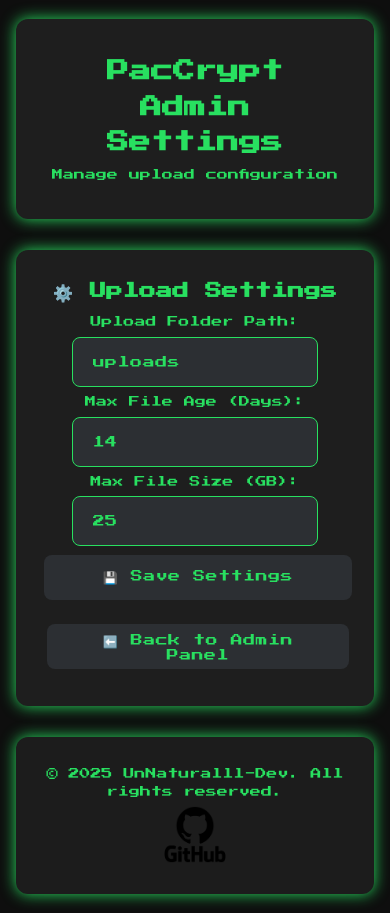
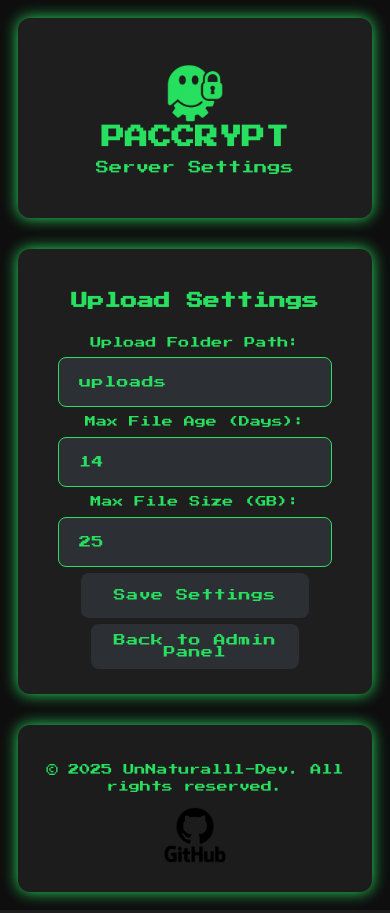
Before and after one commit to TySP-Dev/PacCrypt-Webapp, a Flask app: page /admin-settings in a window 390 px wide. Run offline with Flask 3, Linux system fonts and the light colour scheme; the visitor is signed in with stand-in values (Sample User, id 1).

Commit message:
Better UI for both Desktop and Mobile

```diff
--- a/app.py
+++ b/app.py
@@ -6,11 +6,11 @@ import html
 import base64
 import hashlib
 import secrets
-import datetime
 import subprocess
 import platform
-from datetime import UTC
+from datetime import datetime, timedelta
 import sys
+import psutil
 
 # ===== Third-Party Imports =====
 from flask import (
@@ -138,7 +138,7 @@ def log_admin_event(message: str):
     try:
         key = load_admin_key()
         cipher = Fernet(key)
-        timestamp = datetime.datetime.now(UTC).strftime("%Y-%m-%d %H:%M:%S")
+        timestamp = datetime.now().strftime("%Y-%m-%d %H:%M:%S")
         encrypted = cipher.encrypt(f"[{timestamp}] {message}".encode())
         with open(ADMIN_LOG_FILE, 'ab') as f:
             f.write(encrypted + b"\n")
@@ -149,12 +149,12 @@ def log_admin_event(message: str):
 def cleanup_expired_files():
     """Remove files older than MAX_FILE_AGE_DAYS."""
     try:
-        now = datetime.datetime.now(UTC)
+        now = datetime.now()
         for fname in os.listdir(UPLOAD_FOLDER):
             if fname.endswith(".enc") or fname.endswith(".json"):
                 path = os.path.join(UPLOAD_FOLDER, fname)
                 try:
-                    file_time = datetime.datetime.fromtimestamp(os.path.getmtime(path), UTC)
+                    file_time = datetime.datetime.fromtimestamp(os.path.getmtime(path), )
                     age = (now - file_time).days
                     if age > MAX_FILE_AGE_DAYS:
                         os.remove(path)
@@ -208,7 +208,7 @@ def handle_file_upload(request):
     meta = {
         'pickup_password': base64.urlsafe_b64encode(hashlib.sha256(pickup_password.encode()).digest()).decode(),
         'original_name': filename,
-        'timestamp': datetime.datetime.now(UTC).isoformat()
+        'timestamp': datetime.datetime.now().isoformat()
     }
     with open(os.path.join(UPLOAD_FOLDER, f"{random_id}.json"), 'w') as f:
         json.dump(meta, f)
@@ -408,47 +408,29 @@ def admin_page():
     cleanup_expired_files()
     routes = [rule.rule for rule in app.url_map.iter_rules() if rule.endpoint != 'static']
 
-    # Get uptime based on OS
-    if platform.system() == "Windows":
-        try:
-            # Windows uptime using PowerShell
-            ps_command = "(Get-CimInstance -ClassName Win32_OperatingSystem).LastBootUpTime"
-            uptime_output = subprocess.check_output(["powershell", "-Command", ps_command], shell=True).decode()
-            # Convert the PowerShell DateTime to Python datetime
-            boot_time = datetime.datetime.strptime(uptime_output.strip(), "%A, %B %d, %Y %I:%M:%S %p")
-            # Make boot_time timezone-aware (assuming local time)
-            boot_time = boot_time.replace(tzinfo=datetime.timezone.utc)
-            current_time = datetime.datetime.now(UTC)
-            uptime = current_time - boot_time
-            uptime_str = f"{uptime.days} days, {uptime.seconds // 3600} hours, {(uptime.seconds % 3600) // 60} minutes"
-        except Exception as e:
-            print(f"[ERROR] Failed to get Windows uptime: {str(e)}")
-            uptime_str = "Unavailable"
-    else:
-        try:
-            # Try reading from /proc/uptime first
-            with open('/proc/uptime', 'r') as f:
-                uptime_seconds = float(f.readline().split()[0])
-                days = int(uptime_seconds // 86400)
-                hours = int((uptime_seconds % 86400) // 3600)
-                minutes = int((uptime_seconds % 3600) // 60)
-                uptime_str = f"{days} days, {hours} hours, {minutes} minutes"
-        except Exception:
-            try:
-                # Fallback to uptime command if /proc/uptime fails
-                uptime_str = subprocess.check_output("uptime -p", shell=True).decode().strip()
-            except Exception as e:
-                print(f"[ERROR] Failed to get Linux uptime: {str(e)}")
-                uptime_str = "Unavailable"
+    now = datetime.now()
+    try:
+        boot_time = datetime.fromtimestamp(psutil.boot_time())
+
+        uptime = now - boot_time
+        days = uptime.days
+        hours, remainder = divmod(uptime.seconds, 3600)
+        minutes = remainder // 60
+        uptime_str = f"{days} days, {hours} hours, {minutes} minutes"
+    except Exception as e:
+        print(f"[ERROR] Uptime calculation failed: {e}")
+        uptime_str = "Unavailable"
 
     server_info = {
         "uptime": uptime_str,
-        "time": datetime.datetime.now(UTC).strftime("%Y-%m-%d %H:%M:%S"),
-        "python": platform.python_version(),
-        "debug": app.debug
+        "server_time": now.strftime("%Y-%m-%d %H:%M:%S"),
+        "python_version": platform.python_version(),
+        "debug_mode": app.debug
     }
 
     return render_template("admin.html", routes=routes, server_info=server_info)
+
+
 
 @app.route("/restart-server", methods=["POST"])
 def restart_server():
@@ -458,9 +440,7 @@ def restart_server():
 
     try:
         if platform.system() == "Windows":
-            # Get the current process ID
             current_pid = os.getpid()
-            # Create a batch file to restart the server
             restart_script = f"""
             @echo off
             timeout /t 2 /nobreak
@@ -470,33 +450,30 @@ def restart_server():
             """
             with open("restart.bat", "w") as f:
                 f.write(restart_script)
-
-            # Start the restart script and exit
             subprocess.Popen(["restart.bat"], shell=True)
             return jsonify({"message": "Server restart initiated"}), 200
         else:
-            # For Linux/Unix systems, use a Python-based restart
-            # Get the current Python interpreter and script path
+            current_pid = os.getpid()
             python_path = sys.executable
             script_path = os.path.abspath(__file__)
-            current_pid = os.getpid()
 
-            # Create a shell script to restart the server
-            restart_script = f"""#!/bin/bash
-            sleep 2
-            kill -9 {current_pid}
-            export PRODUCTION=true
-            {python_path} {script_path}
-            """
+            # Create a safer and cleaner restart script
+            restart_script = """#!/bin/bash
+sleep 2
+PID=$1
+kill "$PID"
+while kill -0 "$PID" 2>/dev/null; do sleep 0.5; done
+export PRODUCTION=true
+exec "$2" "$3"
+"""
 
-            # Write and make the script executable
             with open("restart.sh", "w") as f:
                 f.write(restart_script)
             os.chmod("restart.sh", 0o755)
 
-            # Start the restart script and exit
-            subprocess.Popen(["./restart.sh"], shell=True)
+            subprocess.Popen(["./restart.sh", str(current_pid), python_path, script_path])
             return jsonify({"message": "Server restart initiated"}), 200
+
     except Exception as e:
         print(f"[ERROR] Failed to restart server: {str(e)}")
         return jsonify({"error": f"Failed to restart server: {str(e)}"}), 500
--- a/requirements.txt
+++ b/requirements.txt
@@ -4,6 +4,7 @@ flask==3.0.3
 cryptography==42.0.5
 waitress==2.1.2
 werkzeug==3.0.1
+psutil>=5.9.0,<6.0.0
 
 # nginx - Only needed for Nginx integration, not installed via pip
 # Run pip install -r requirements.txt
--- a/static/css/styles.css
+++ b/static/css/styles.css
@@ -1,7 +1,7 @@
 /* ===== Global Reset ===== */
 * {
     box-sizing: border-box;
-    margin: 3px;
+    gap: 6px !important;
     padding: 0;
 }
 
@@ -21,21 +21,42 @@ body {
 }
 
 @media (max-width: 600px) {
+    #sitemap-section,
+    #password-change-section,
+    #server-update-section,
+    #server-status-section,
+    #server-logs-section,
+    #system-settings-section {
+        padding: 20px;
+        margin-bottom: 20px;
+    }
+
+    #sitemap-section li,
+    #server-status-section li {
+        font-size: 0.9em;
+        padding: 6px;
+    }
+
+    #logContainer {
+        font-size: 0.9em;
+        padding: 10px;
+    }
+
     body {
         font-size: 11px;
         padding: 10px;
     }
 
-    .button-group {
+    .button-group,
+    .admin-button-grid {
       flex-direction: column;
-      gap: 12px;
-      align-items: stretch;
+      align-items: center;
     }
 
-    .button-group button {
-      width: 100%;
-      min-width: unset;
-      max-width: 100%;
+    .button-group button,
+    .admin-button-grid button {
+      min-width: 75%;
+      max-width: 75%;
     }
 
     header {
@@ -48,7 +69,6 @@ body {
     .logo-container {
       flex-direction: column;
       align-items: center;
-      gap: 12px;
     }
 
     .logo-container img {
@@ -99,7 +126,6 @@ header {
 .logo-container {
     display: flex;
     align-items: center;
-    gap: 10px; /* optional: controls spacing between logo and text */
 }
 
 .logo-container img {
@@ -135,7 +161,6 @@ main {
     width: 100%;
     max-width: 800px;
     padding: 0;
-    gap: 0;
 }
 
 /* ===== Card Styling ===== */
@@ -153,12 +178,22 @@ main {
     display: flex !important;
     flex-direction: column;
     align-items: center;
-    gap: 0px;
     max-width: 725px;
     width: 100%;
 }
 
+.status-list {
+    width: 100%;
+    max-width: 400px;
+    padding-left: 0;
+    list-style: none;
+    word-wrap: break-word;
+    overflow-wrap: break-word;
+}
+
+
 /* ===== Inputs, Textareas, Selects ===== */
+
 button,
 select,
 input,
@@ -247,7 +279,6 @@ select:focus {
     display: flex;
     flex-wrap: nowrap;
     justify-content: center;
-    gap: 15px;
     width: 100%;
 }
 
@@ -524,8 +552,8 @@ footer {
     select,
     #input-text,
     #output-text {
-        width: 100%;
-        max-width: 90%;
+        width: 100% !important;
+        max-width: 90% !important;
     }
 }
 
@@ -590,12 +617,6 @@ form {
     align-items: center;
 }
 
-form input {
-    min-height: 50px;
-    width: 80%;
-    max-width: 500px;
-    text-align: left;
-}
 
 /* ===== Section Card Styling ===== */
 section.card {
--- a/templates/404.html
+++ b/templates/404.html
@@ -32,14 +32,14 @@
     <main>
         <section class="card form-group" style="padding: 50px 30px;">
             <h2 style="color: #ff0066; font-size: 2.5em;">404 - Not Found</h2>
-            <p class="mt-4" style="font-size: 1.2em; color: #cccccc;">
+            <p style="font-size: 1.2em; color: #cccccc;">
                 Whoops! That page doesn't seem to exist. Maybe it got encrypted?
             </p>
 
             <!-- Navigation -->
-            <div class="button-group mt-4">
+            <div class="button-group">
                 <a href="{{ url_for('index') }}">
-                    <button type="button">⬅️ Return Home</button>
+                    <button type="button">Return Home</button>
                 </a>
             </div>
         </section>
--- a/templates/500.html
+++ b/templates/500.html
@@ -31,16 +31,16 @@
     <!-- Main Content -->
     <main>
         <section class="card form-group" style="padding: 50px 30px;">
-            <h2 style="color: #ff3300; font-size: 2.5em;">💥 500 - Server Error</h2>
+            <h2 style="color: #ff3300; font-size: 2.5em;">500 - Server Error</h2>
             <p class="mt-4" style="font-size: 1.2em; color: #cccccc;">
-                Uh oh! The ghosts chomped the server wires. 🧟‍♂️👾
+                Uh oh! The ghosts chomped the server wires.
                 We're working on patching it up.
             </p>
 
             <!-- Navigation -->
             <div class="button-group mt-4">
                 <a href="{{ url_for('index') }}">
-                    <button type="button">⬅️ Return Home</button>
+                    <button type="button">Return Home</button>
                 </a>
             </div>
         </section>
--- a/templates/admin_settings.html
+++ b/templates/admin_settings.html
@@ -16,16 +16,21 @@
 </head>
 <body class="dark">
     <!-- Header -->
-    <header class="card">
-        <h1>PacCrypt Admin Settings</h1>
-        <p>Manage upload configuration</p>
-    </header>
-
+    <!-- Header -->
+    <header class="card logo-header">
+        <div class="logo-container">
+          <img src="{{ url_for('static', filename='img/PacCrypt.png') }}" alt="PacCrypt Logo" />
+          <div class="logo-text">
+            <h1>PACCRYPT</h1>
+            <p>Server Settings</p>
+          </div>
+        </div>
+      </header>
     <!-- Main Content -->
     <main>
         <!-- Settings Form Section -->
         <section class="card form-group">
-            <h2>⚙️ Upload Settings</h2>
+            <h2>Upload Settings</h2>
 
             <!-- Flash Messages -->
             {% with messages = get_flashed_messages() %}
@@ -51,9 +56,9 @@
 
                 <!-- Action Buttons -->
                 <div class="button-group mt-4">
-                    <button type="submit">💾 Save Settings</button>
+                    <button type="submit">Save Settings</button>
                     <a href="{{ url_for('admin_page') }}">
-                        <button type="button">⬅️ Back to Admin Panel</button>
+                        <button type="button">Back to Admin Panel</button>
                     </a>
                 </div>
             </form>
```
Also changed, not shown: other parts of static/css/styles.css (+11 -36 lines), static/js/ui.js (+48 -0 lines), templates/admin.html (+9 -8 lines), templates/admin_login.html (+11 -7 lines), templates/index.html (+6 -7 lines), templates/pickup.html (+12 -7 lines), static/img/PacCrypt.png, static/img/PacCrypt_W-Background.png (added), static/img/PacCrypt_W-Background_Name.png (added), static/img/PacCrypt_W-Name.png (added), 2 other files.
